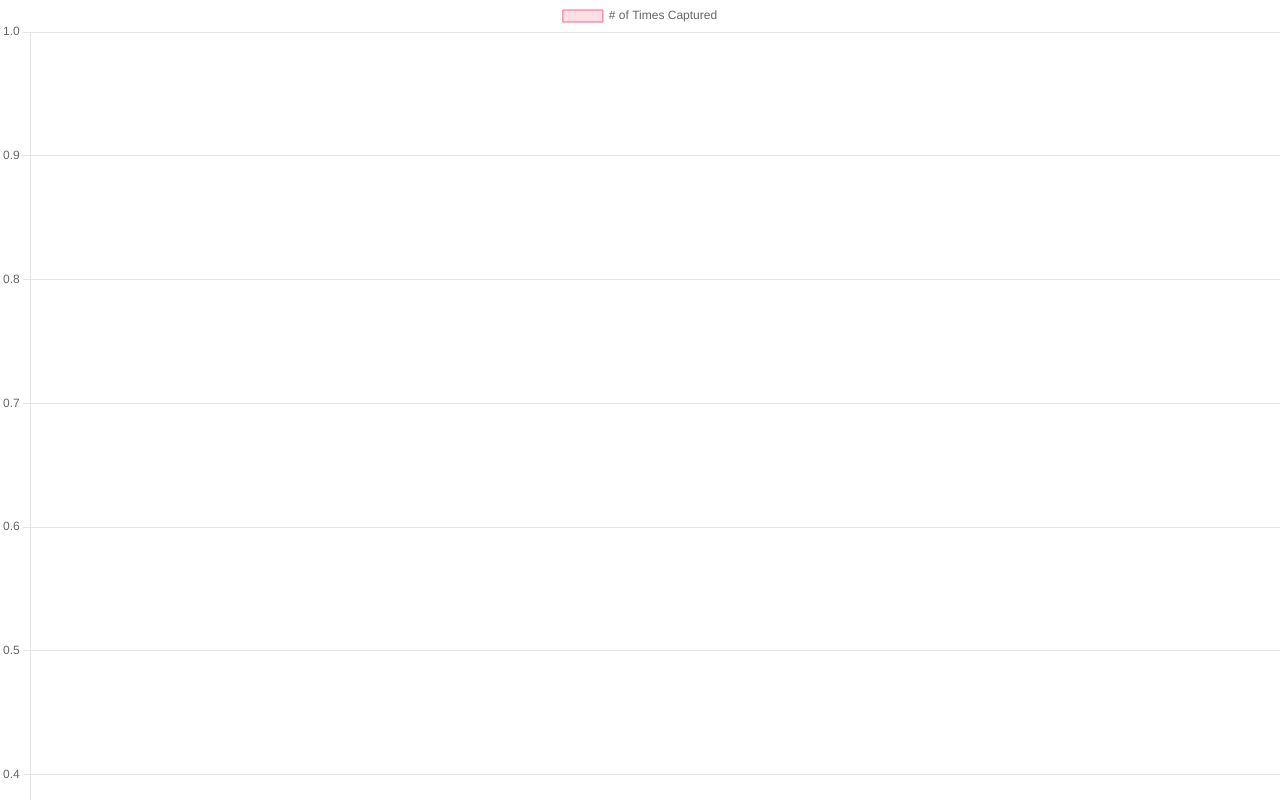
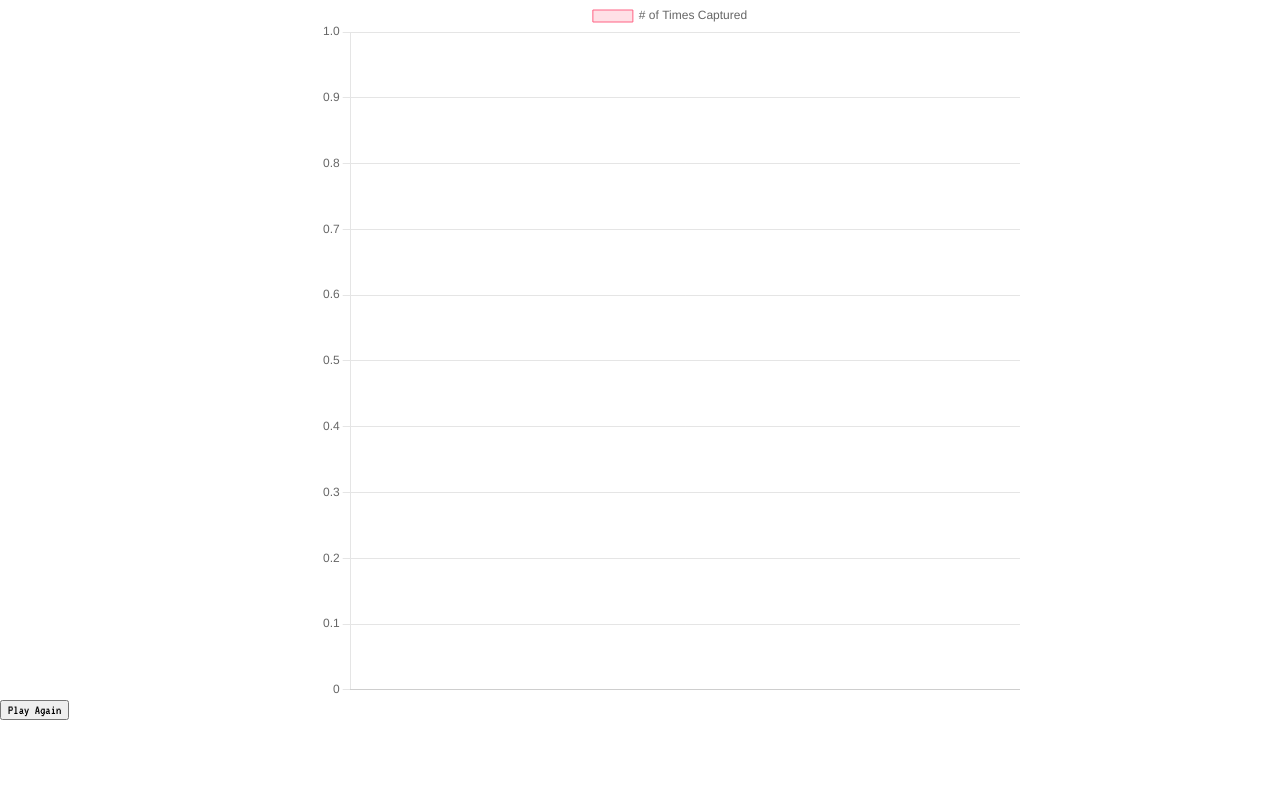
Before and after one commit to zcaldwell/lab-11-pokecatcher, a website with bundled scripts: page Results/index.html in a window 1280 px wide. Shown: the top 800 px of the page. Built offline with nearby package versions, Linux system fonts and the light colour scheme.

Commit message:
Pushing so I can see if it works deployed on githut

```diff
--- a/Results/index.html
+++ b/Results/index.html
@@ -18,8 +18,8 @@
     <main>
         <section class="main-section" id="main">
         </section>
-        <section class="chart">
-            <canvas id="resultsChart" width="400" height="400"></canvas>
+        <section class="chart" id="chart1">
+            <canvas id="resultsChart1" width="400" height="400"></canvas>
         </section>
     </main>
     <button id="playagain">Play Again</button>
--- a/Results/results.js
+++ b/Results/results.js
@@ -30,11 +30,11 @@ const names = results.map((item)=>{
     const poke = findById(pokemon, item.id);
     return poke.pokemon;
 });
-console.log(pokemon);
+
 
 const captured = results.map(item=>item.captured);
 
-var ctx = document.getElementById('resultsChart').getContext('2d');
+var ctx = document.getElementById('resultsChart1').getContext('2d');
 //eslint-disable-next-line no-undef
 new Chart(ctx, {
     type: 'bar',
--- a/styles/results.css
+++ b/styles/results.css
@@ -20,3 +20,9 @@ div {
     flex-direction: column;
 
 }
+
+#chart1 {
+    height: 700px;
+    width: 700px;
+    margin-left: 25%;
+}
```
